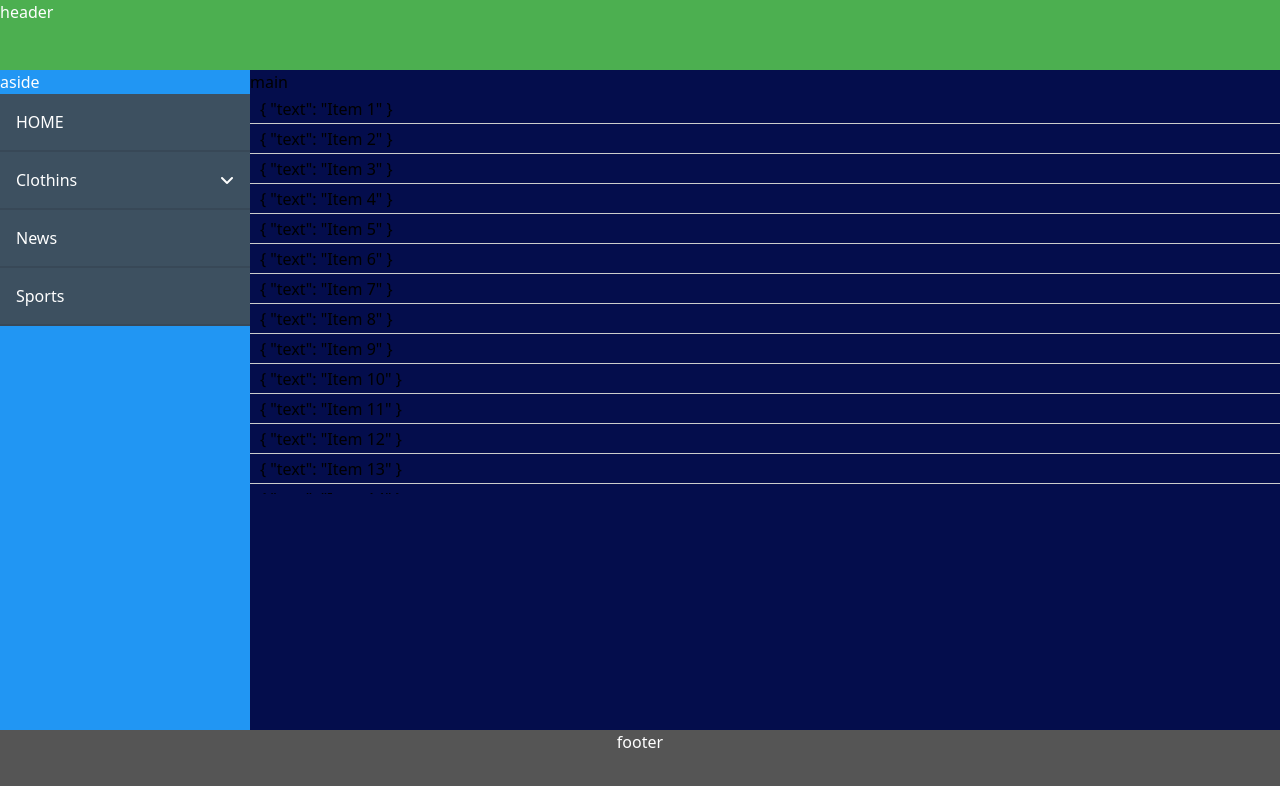
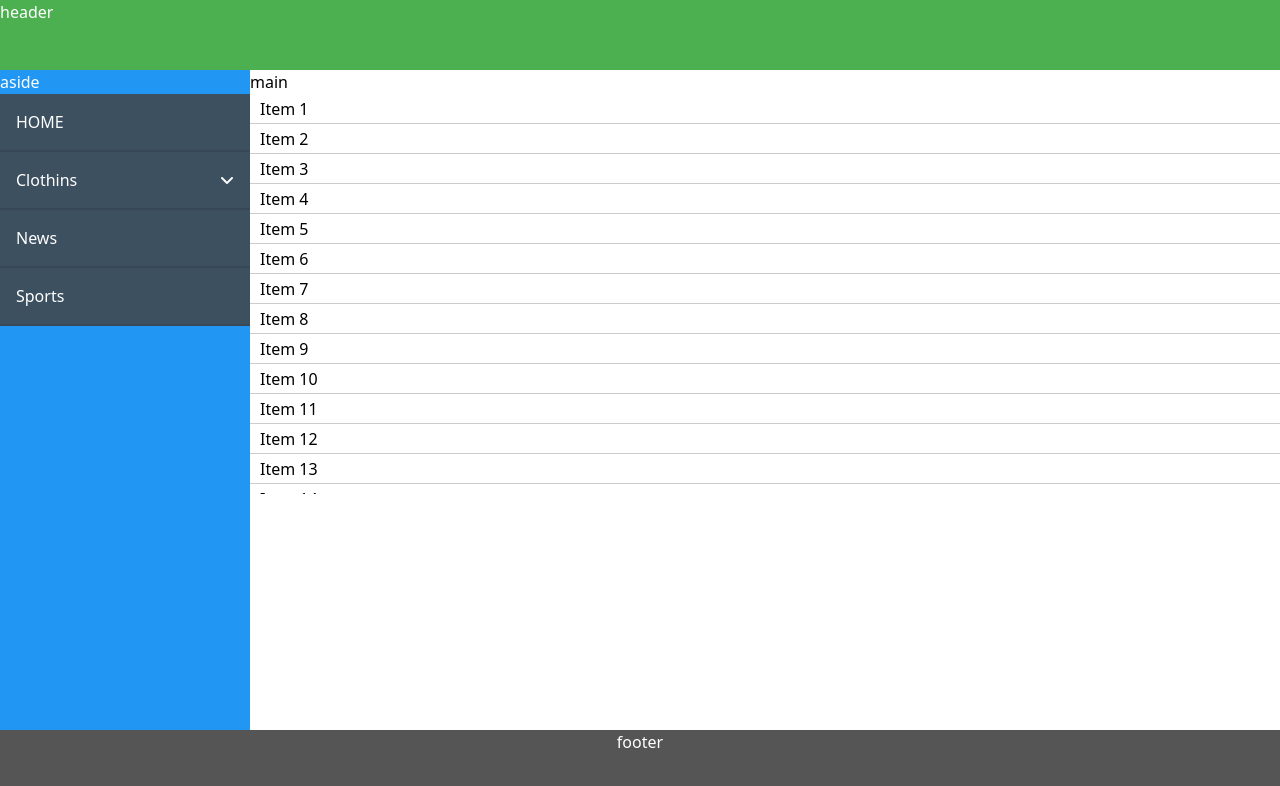
Before and after one commit to kairulin/ViteVueTemplate, a Vue app: page / in a window 1280 px wide. Shown: the top 786 px of the page. Built offline with nearby package versions, Linux system fonts and the light colour scheme.

Commit message:
虛擬滾動、客製滾動條

```diff
--- a/src/components/CustomVirtualScroll.vue
+++ b/src/components/CustomVirtualScroll.vue
@@ -1,8 +1,8 @@
 <template>
-  <div class="root" style="height: 400px; overflow: auto" @scroll="handleScroll">
+  <div ref="root" class="root" style="height: 400px; overflow: auto" @scroll="handleScroll">
     <div class="spacer" :style="spacerStyle">
       <div v-for="(item, index) in visibleItems" :key="index" class="item" :style="{ height: `${rowHeight}px` }">
-        {{ item }}
+        {{ item.text }}
       </div>
     </div>
   </div>
@@ -10,7 +10,7 @@
 
 <script setup lang="ts">
 import { ref, computed, onMounted, onBeforeUnmount } from 'vue';
-
+import type { Ref } from 'vue';
 interface Item {
   text: string;
 }
@@ -40,42 +40,40 @@ const passiveSupportMixin = {
 };
 
 // Reactive variables
-const items = ref<Item[]>(new Array(10000)
+const items: Ref<Item[]> = ref(new Array(10000)
   .fill(null)
   .map((_, index) => ({ text: `Item ${index + 1}` }))
 );
 
-const rootHeight = ref<number>(400);
-const rowHeight = ref<number>(30);
-const scrollTop = ref<number>(0);
-const nodePadding = ref<number>(20);
+const rootHeight: Ref<number> = ref(400);
+const rowHeight: Ref<number> = ref(30);
+const scrollTop: Ref<number> = ref(0);
+const nodePadding: Ref<number> = ref(20);
 
 // Computed properties
-const itemCount = computed(() => items.value.length);
+const itemCount: Ref<number> = computed(() => items.value.length);
 
-const viewportHeight = computed(() => itemCount.value * rowHeight.value);
-
-const startIndex = computed(() => {
+const startIndex: Ref<number> = computed(() => {
   let startNode =
     Math.floor(scrollTop.value / rowHeight.value) - nodePadding.value;
   startNode = Math.max(0, startNode);
   return startNode;
 });
 
-const visibleNodeCount = computed(() => {
+const visibleNodeCount: Ref<number> = computed(() => {
   let count =
     Math.ceil(rootHeight.value / rowHeight.value) + 2 * nodePadding.value;
   count = Math.min(itemCount.value - startIndex.value, count);
   return count;
 });
 
-const visibleItems = computed(() =>
+const visibleItems: Ref<Item[]> = computed(() =>
   items.value.slice(startIndex.value, startIndex.value + visibleNodeCount.value)
 );
 
-const offsetY = computed(() => startIndex.value * rowHeight.value);
+const offsetY: Ref<number> = computed(() => startIndex.value * rowHeight.value);
 
-const spacerStyle = computed(() => ({
+const spacerStyle: Ref<{ transform: string }> = computed(() => ({
   transform: `translateY(${offsetY.value}px)`
 }));
 
@@ -84,16 +82,26 @@ function handleScroll(event: Event) {
   scrollTop.value = (event.target as Element).scrollTop;
 }
 
+// Ref for the root element
+const root: Ref<HTMLElement | null> = ref(null);
+
 // Lifecycle hooks
 onMounted(() => {
   const largestHeight = calculateInitialRowHeight();
   rowHeight.value = largestHeight !== undefined && largestHeight !== null ? largestHeight : 30;
   const options = passiveSupportMixin.methods.doesBrowserSupportPassiveScroll() ? { passive: true } : false;
-  document.querySelector('.root')?.addEventListener('scroll', handleScroll, options);
+
+  if (root.value) {
+    root.value.addEventListener('scroll', handleScroll, options);
+    // document.querySelector('.root')?.addEventListener('scroll', handleScroll, options);
+  }
 });
 
 onBeforeUnmount(() => {
-  document.querySelector('.root')?.removeEventListener('scroll', handleScroll,);
+  if (root.value) {
+    root.value.removeEventListener('scroll', handleScroll);
+    // document.querySelector('.root')?.removeEventListener('scroll', handleScroll);
+  }
 });
 
 // Utility function
@@ -120,4 +128,26 @@ function calculateInitialRowHeight(): number {
   line-height: 30px;
   padding-left: 10px;
 }
+
+/* width */
+::-webkit-scrollbar {
+  width: 10px;
+}
+
+/* Track */
+::-webkit-scrollbar-track {
+  box-shadow: inset 0 0 5px grey;
+  border-radius: 10px;
+}
+
+/* Handle */
+::-webkit-scrollbar-thumb {
+  background: #888;
+  border-radius: 10px;
+}
+
+/* Handle on hover */
+::-webkit-scrollbar-thumb:hover {
+  background: #555;
+}
 </style>
--- a/src/components/GridLayout.vue
+++ b/src/components/GridLayout.vue
@@ -1,5 +1,5 @@
 <template>
-    <div class="container">
+    <div class="layout">
         <nav>
             header
             <!-- <Navigation /> -->
@@ -8,7 +8,8 @@
             aside
             <CustomNavigation />
         </aside>
-        <main>main
+        <main>
+            main
             <CustomVirtualScroll/>
         </main>
         <footer>footer</footer>
@@ -20,7 +21,7 @@ import CustomNavigation from './CustomNavigation.vue';
 import CustomVirtualScroll from './CustomVirtualScroll.vue';
 </script>
 <style scoped>
-.container {
+.layout {
     display: grid;
     grid-template-rows: 70px 1fr 70px;
     /* grid-template-columns: 1fr 4fr 1fr; */
@@ -64,7 +65,7 @@ aside {
 
 main {
     grid-area: main;
-    background-color: #040d4c;
+    /* background-color: #040d4c; */
     /* Light Gray */
     color: black;
     /* padding: 20px; */
```
